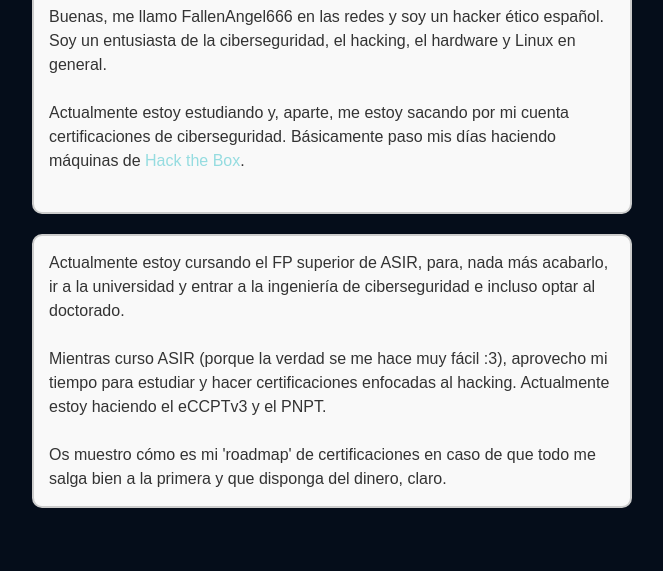
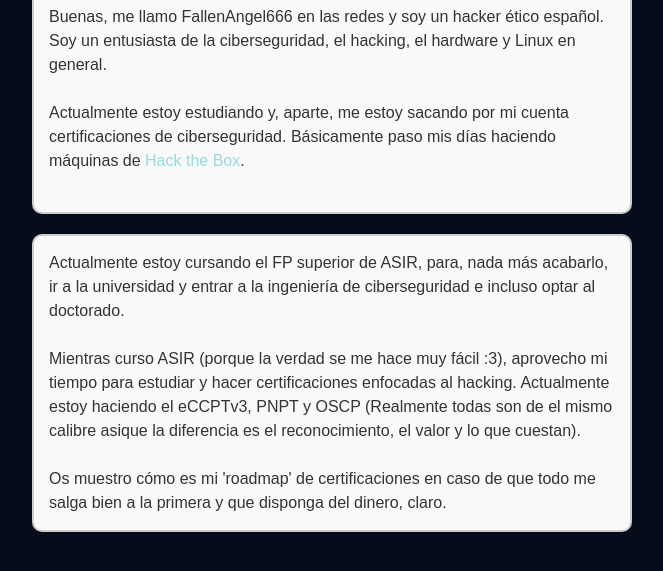
Before and after one commit to Fallenangel666-htb/zzero.github.io, a Jekyll site: the page built from _pages/about.md, in a window 1280 px wide, cut to the strip 219-802 px from the top of the page. Shown: the top 571 px of the strip, without its empty margins (308-971 px from the left). Built offline with Jekyll 4.4.1, drawn with Linux system fonts in a browser that asks for light colours; cached includes are drawn as plain includes; our own code applies the rules of GitHub Pages for plain Markdown files; a script that is not in the unit is left out.

Commit message:
Update about.md

```diff
--- a/_pages/about.md
+++ b/_pages/about.md
@@ -21,7 +21,7 @@ date: 2019-02-15
   Actualmente estoy cursando el FP superior de ASIR, para, nada más acabarlo, ir a la universidad y entrar a la ingeniería de ciberseguridad e incluso optar al doctorado.
   <br>
   <br>
-  Mientras curso ASIR (porque la verdad se me hace muy fácil :3), aprovecho mi tiempo para estudiar y hacer certificaciones enfocadas al hacking. Actualmente estoy haciendo el eCCPTv3 y el PNPT.
+  Mientras curso ASIR (porque la verdad se me hace muy fácil :3), aprovecho mi tiempo para estudiar y hacer certificaciones enfocadas al hacking. Actualmente estoy haciendo el eCCPTv3, PNPT y OSCP (Realmente todas son de el mismo calibre asique la diferencia es el reconocimiento, el valor y lo que cuestan).
   <br>
   <br>
   Os muestro cómo es mi 'roadmap' de certificaciones en caso de que todo me salga bien a la primera y que disponga del dinero, claro.
```
